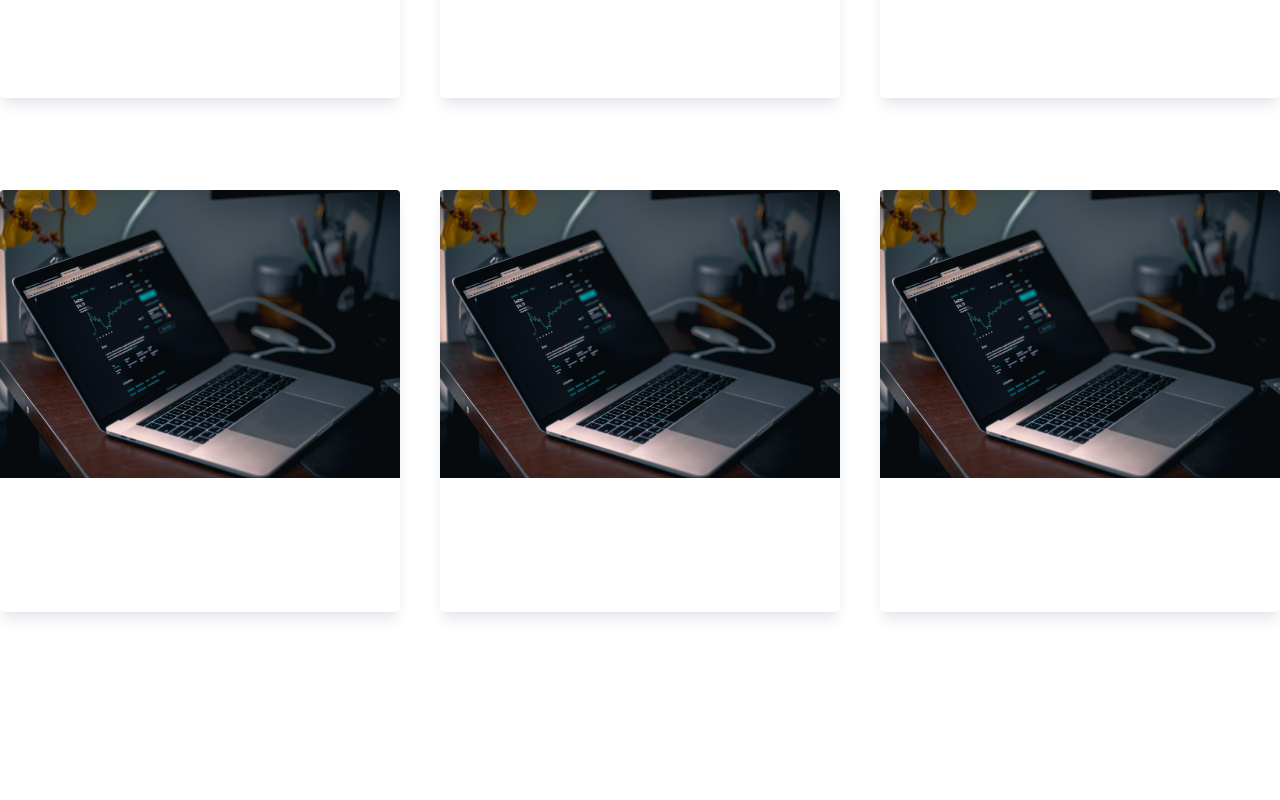
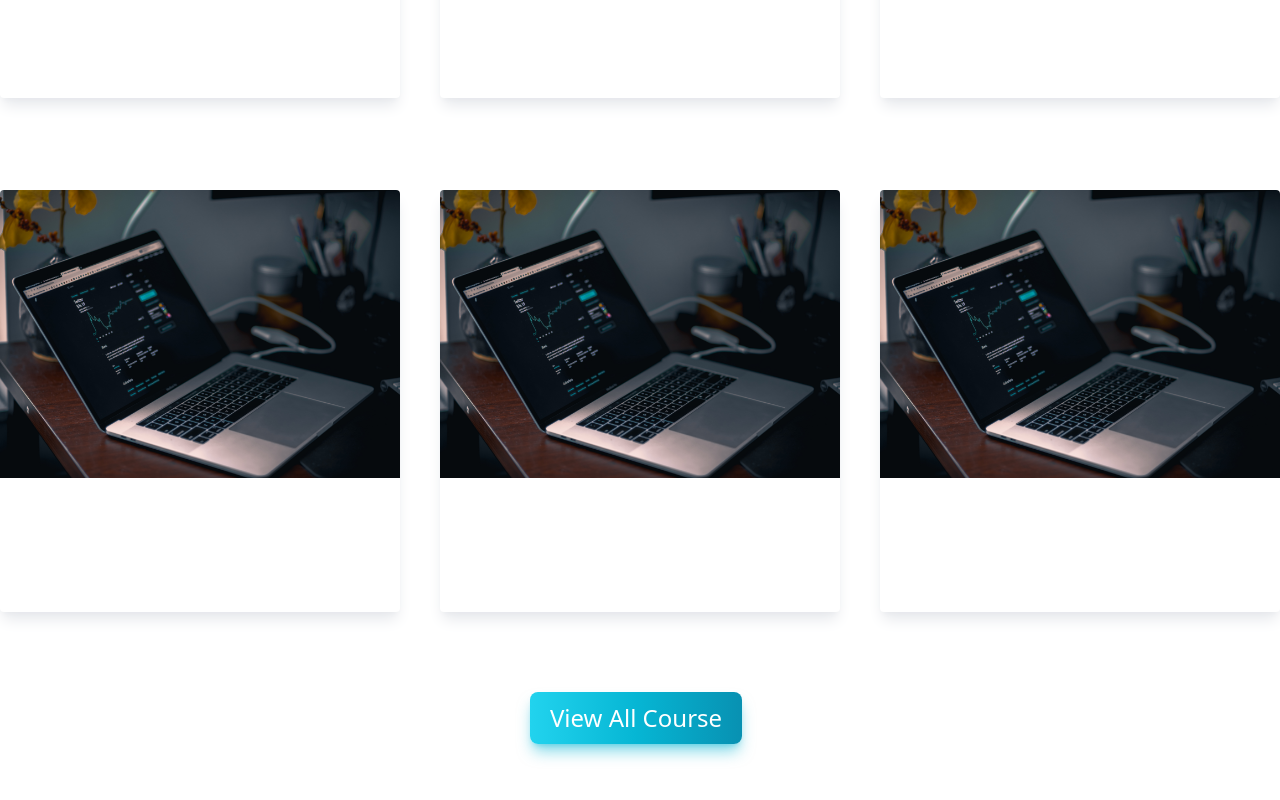
Before and after one commit to shifufx/portofolio, a Next.js app: page / in a window 1280 px wide. Shown: the part 1283-2083 px from the top of the page. Before the commit the page ends 1931 px from the top, so only its background shows below. Built offline with nearby package versions, Linux system fonts and the light colour scheme.

Commit message:
clear section course :smiling_imp::smiling_imp::smiling_imp:

```diff
--- a/components/Section2.jsx
+++ b/components/Section2.jsx
@@ -17,6 +17,12 @@ const Section2 = () => {
             { Post() }
             { Post() }
             { Post() }
+        </div>
+
+        <div className="button py-12 text-center mx-auto">
+            <Link href={"/"}>
+                <button className='duration-300 hover:-translate-y-1 text-2xl text-white bg-gradient-to-r from-cyan-400 via-cyan-500 to-cyan-600 hover:bg-gradient-to-br focus:ring-4 focus:outline-none focus:ring-cyan-300 dark:focus:ring-cyan-800 shadow-lg shadow-cyan-500/50 dark:shadow-lg dark:shadow-cyan-800/80 font-medium rounded-lg px-5 py-2.5 text-center mr-2 mb-2'>View All Course</button>
+            </Link>
         </div>
     </section>
 
@@ -39,9 +45,9 @@ function Post(){
                 </div>
             </div>
 
-        <Link href={"/contact"}>
-            <p className='p-4 text-white font-bold'>Download</p>
-        </Link>
+            <Link href={"/contact"}>
+                <p className='p-4 text-white font-bold'>Download</p>
+            </Link>
         </div>
 
     )
```
